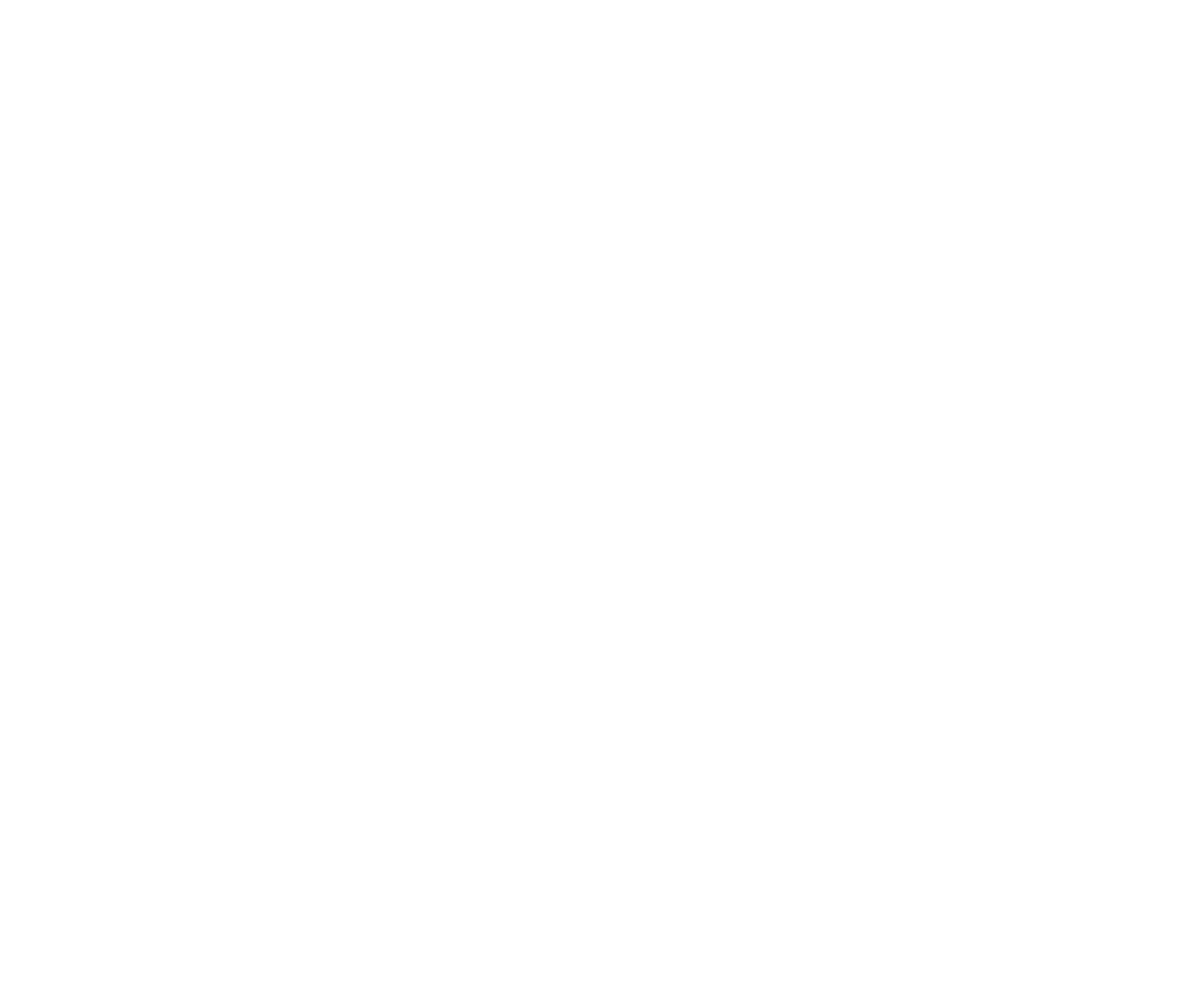
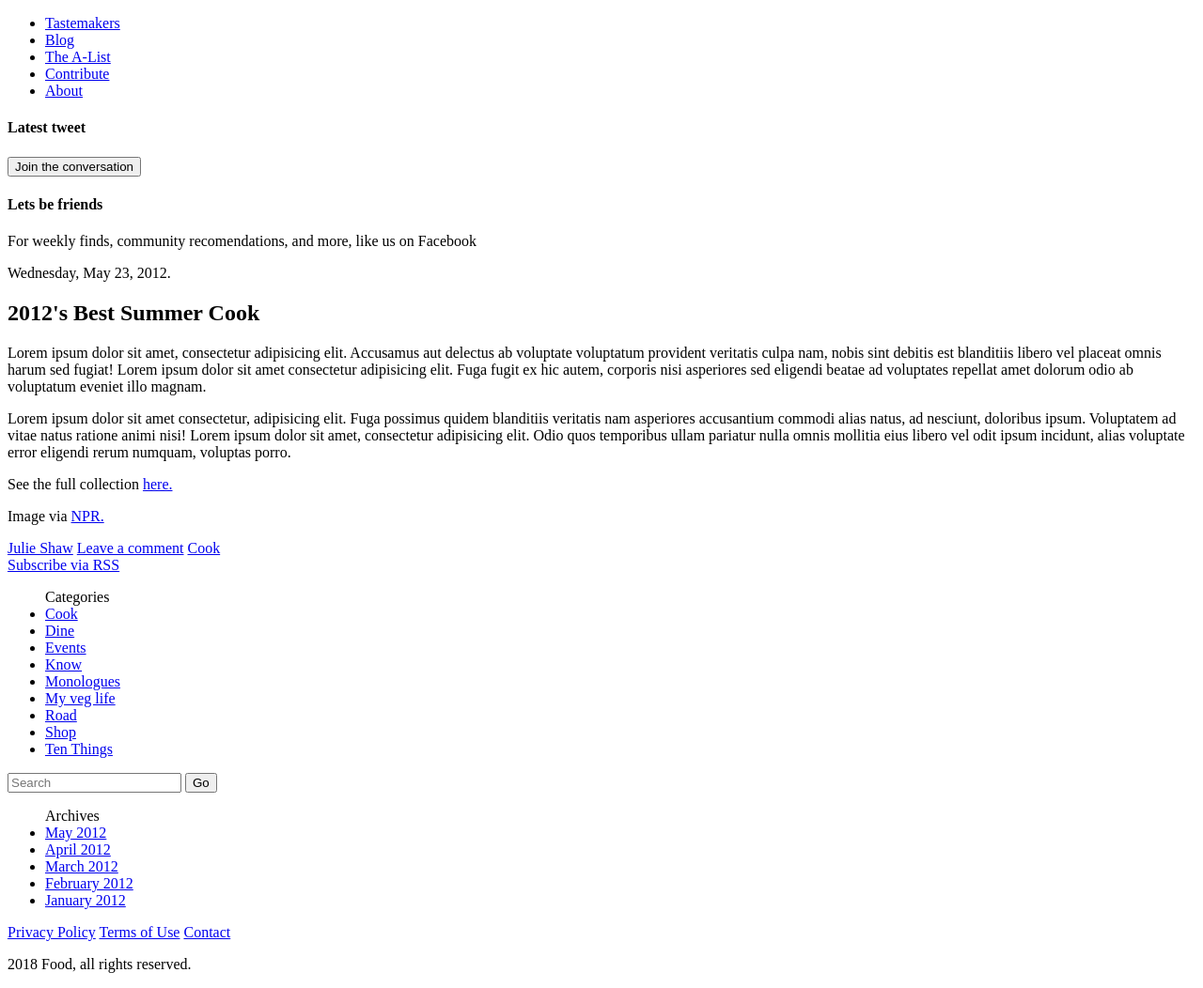
Before and after one commit to DonDyprax/PWHTML5_Ej2, a plain HTML site: page docs/index.html in a window 1280 px wide. Shown: the whole page at 94% size. Before the commit the page ends 800 px from the top, so only its background shows below. Drawn offline with Linux system fonts and the light colour scheme.

Commit message:
Finalizacion del ejercicio

```diff
--- a/docs/index.html
+++ b/docs/index.html
@@ -7,6 +7,83 @@
     <title>Food</title>
 </head>
 <body>
+    <!-- Se utiliza aside para agrupar contenido que no esta directamente relacionado con el articulo principal pero sigue siendo relevante para el usuario -->
+        <aside>
+            <!-- Se utiliza nav para agrupar elementos de navegacion ya sea dentro de la misma pagina o que redireccionen a paginas relevantes -->
+            <nav>
+                <ul>
+                    <li><a href="#">Tastemakers</a></li>
+                    <li><a href="#">Blog</a></li>
+                    <li><a href="#">The A-List</a></li>
+                    <li><a href="#">Contribute</a></li>
+                    <li><a href="#">About</a></li>
+                </ul>
+            </nav>
 
+            <h4>Latest tweet</h4>
+            <button type="button">Join the conversation</button>
+
+            <h4>Lets be friends</h4>
+            <p>For weekly finds, community recomendations, and more, like us on Facebook</p>
+        </aside>
+
+        <!-- Se utiliza article para denotar el contenido central de la pagina, que en este caso es un articulo -->
+        <article>
+            <!--  El header designa el contenido de una cabecera, en este caso es la cabecera del articulo de la pagina -->
+            <header>
+                <p>Wednesday, May 23, 2012.</p>
+                <h1>2012's Best Summer Cook</h1>
+            </header>
+
+            <p> Lorem ipsum dolor sit amet, consectetur adipisicing elit. Accusamus aut delectus ab voluptate voluptatum provident veritatis culpa nam, nobis sint debitis est blanditiis libero vel placeat omnis harum sed fugiat! Lorem ipsum dolor
+            sit amet consectetur adipisicing elit. Fuga fugit ex hic autem, corporis nisi asperiores sed eligendi beatae
+            ad voluptates repellat amet dolorum odio ab voluptatum eveniet illo magnam.</p>
+
+            <p> Lorem ipsum dolor sit amet consectetur, adipisicing elit. Fuga possimus quidem blanditiis veritatis nam asperiores accusantium commodi alias natus, ad nesciunt, doloribus ipsum. Voluptatem ad vitae natus ratione animi nisi! Lorem ipsum dolor sit amet, consectetur adipisicing elit. Odio quos temporibus ullam pariatur nulla omnis mollitia eius libero vel odit ipsum incidunt, alias voluptate error eligendi rerum numquam, voluptas porro.</p>
+
+            <p>See the full collection <a href="#">here.</a> </p>
+            <p>Image via <a href="#">NPR.</a></p>
+
+            <a href="#">Julie Shaw</a>
+            <a href="#">Leave a comment</a>
+            <a href="#">Cook</a>
+        </article>
+
+        <aside>
+            <a href="#">Subscribe via RSS</a>
+            <nav>
+                <ul>Categories
+                    <li><a href="#">Cook</a></li>
+                    <li><a href="#">Dine</a></li>
+                    <li><a href="#">Events</a></li>
+                    <li><a href="#">Know</a></li>
+                    <li><a href="#">Monologues</a>
+                    </li>
+                    <li><a href="#">My veg life</a></li>
+                    <li><a href="#">Road</a></li>
+                    <li><a href="#">Shop</a></li>
+                    <li><a href="#">Ten Things</a></li>
+                </ul>
+                <input type="search" name="search-Box" placeholder="Search">
+                <button type="button">Go</button>
+                <ul>Archives
+                    <li><a href="#">May 2012</a></li>
+                    <li><a href="#">April 2012</a></li>
+                    <li><a href="#">March 2012</a></li>
+                    <li><a href="#">February 2012</a></li>
+                    <li><a href="#">January 2012</a></li>
+                </ul>
+            </nav>
+        </aside>
+
+        <!-- Se utiliza footer para establecer el pie de la pagina, dentro del cual se ubica informacion relevante a la empresa a la que pertenece la pagina e informacion "meta" -->
+        <footer>
+            <nav>
+                <a href="#">Privacy Policy</a>
+                <a href="#">Terms of Use</a>
+                <a href="#">Contact</a>
+            </nav>
+            <p>2018 Food, all rights reserved. </p>
+    </footer>
 </body>
 </html>
```
